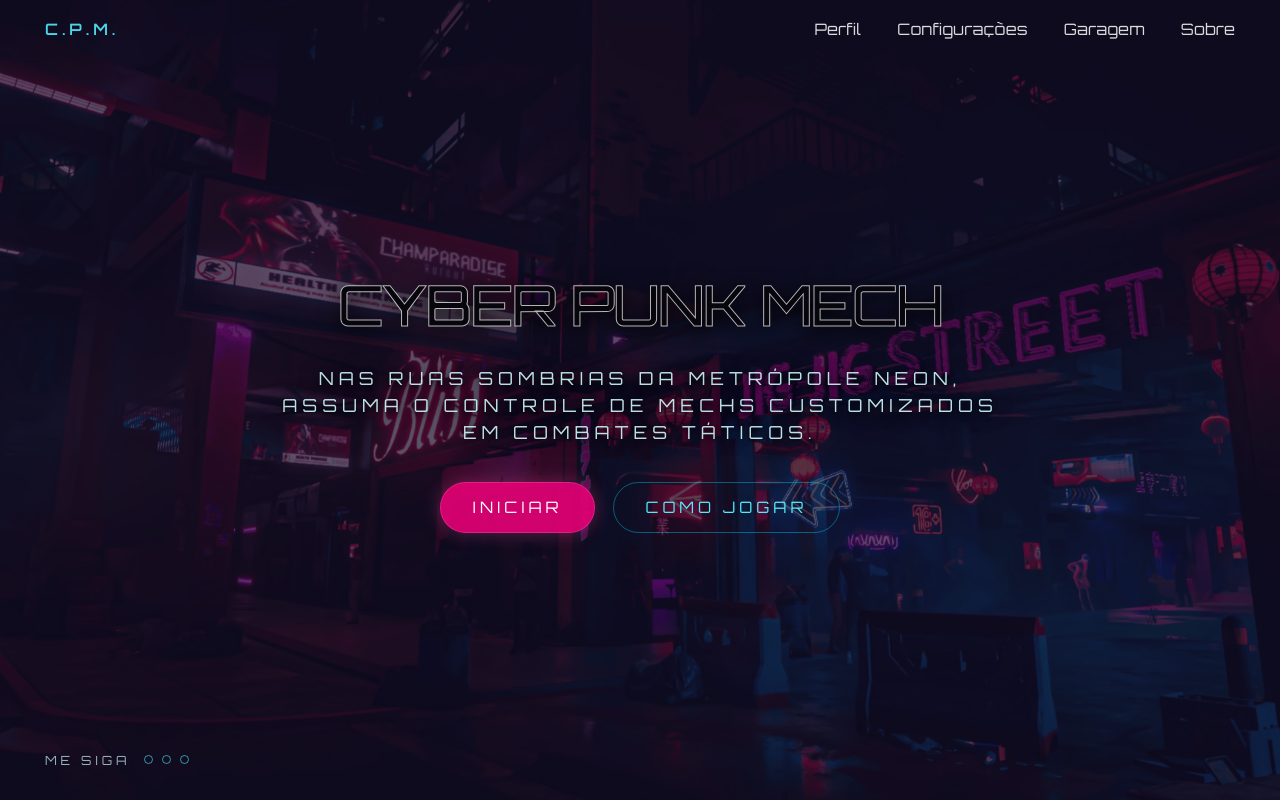
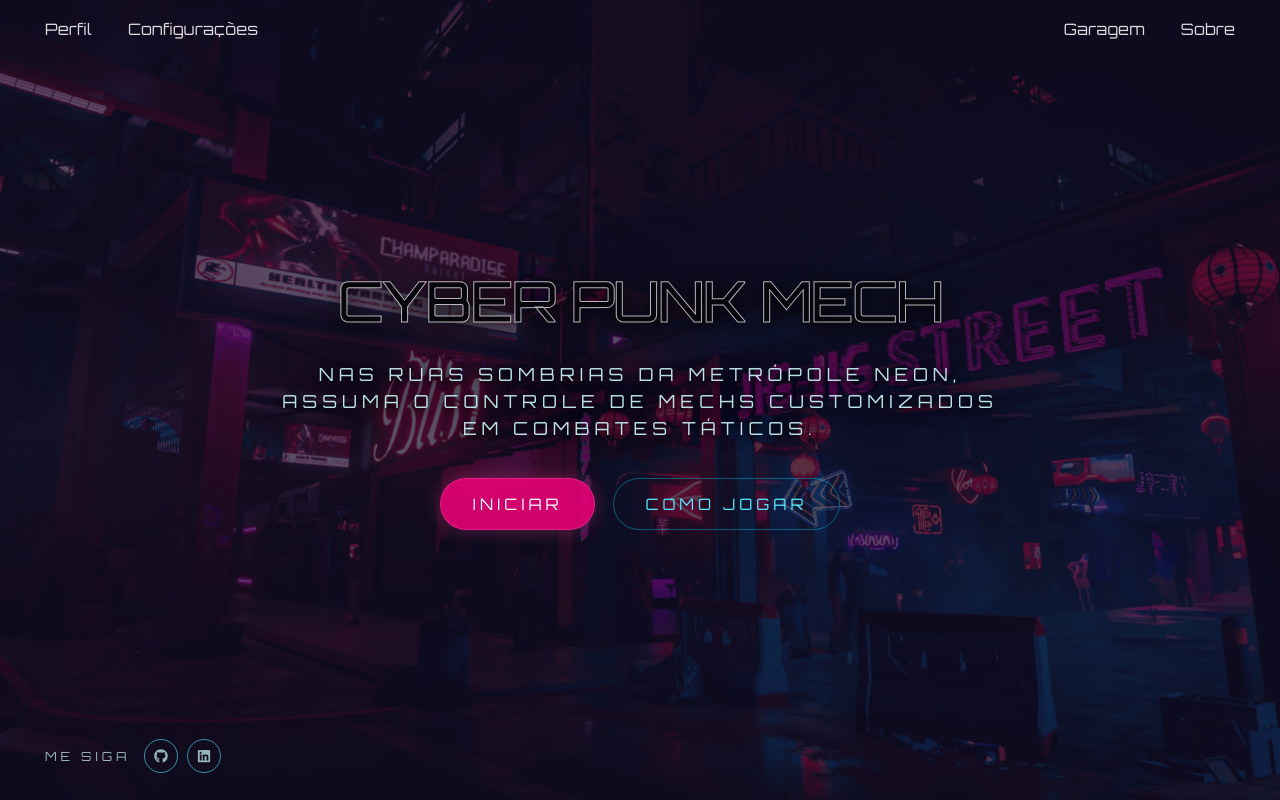
Before and after one commit to Naita1/CyberPunkMech-UI, a React (Vite) app: page / in a window 1280 px wide. Built offline with nearby package versions, Linux system fonts and the light colour scheme.

Commit message:
Polish cyberpunk theme visuals

```diff
--- a/package.json
+++ b/package.json
@@ -11,7 +11,8 @@
   },
   "dependencies": {
     "react": "^19.2.8",
-    "react-dom": "^19.2.8"
+    "react-dom": "^19.2.8",
+    "react-icons": "^5.7.0"
   },
   "devDependencies": {
     "@eslint/js": "^10.0.1",
--- a/src/components/common/NavBar/Navbar.jsx
+++ b/src/components/common/NavBar/Navbar.jsx
@@ -1,13 +1,12 @@
 function Navbar() {
   return (
     <nav className="relative z-10 flex items-center justify-between px-6 py-4 sm:px-10">
-      <a href="#home" className="text-sm font-semibold uppercase tracking-[0.25em] text-cyan-300/90 transition-opacity hover:text-cyan-200">
-        C.P.M.
-      </a>
-
       <div className="flex items-center gap-4 sm:gap-8">
         <a href="#perfil" className="text-sm text-white/85 transition-opacity hover:text-white">Perfil</a>
         <a href="#configuracoes" className="text-sm text-white/85 transition-opacity hover:text-white">Configurações</a>
+      </div>
+
+      <div className="flex items-center gap-4 sm:gap-8">
         <a href="#garagem" className="text-sm text-white/85 transition-opacity hover:text-white">Garagem</a>
         <a href="#sobre" className="text-sm text-white/85 transition-opacity hover:text-white">Sobre</a>
       </div>
--- a/src/components/layout/Footer/Footer.jsx
+++ b/src/components/layout/Footer/Footer.jsx
@@ -1,12 +1,29 @@
+import { FaGithub, FaLinkedin } from "react-icons/fa";
+
 function Footer() {
   return (
     <footer className="relative z-10 flex items-end px-6 pb-6 sm:px-10">
       <div className="flex items-center gap-3 text-[0.7rem] uppercase tracking-[0.3em] text-cyan-100/70">
         <span>Me siga</span>
         <div className="flex gap-2">
-          <span className="h-2 w-2 rounded-full border border-cyan-300/60" />
-          <span className="h-2 w-2 rounded-full border border-cyan-300/60" />
-          <span className="h-2 w-2 rounded-full border border-cyan-300/60" />
+          <a
+            href="https://github.com/Naita1"
+            target="_blank"
+            rel="noreferrer"
+            className="rounded-full border border-cyan-300/60 p-2 transition hover:border-cyan-200 hover:text-cyan-200"
+            aria-label="GitHub"
+          >
+            <FaGithub size={14} />
+          </a>
+          <a
+            href="https://www.linkedin.com/in/taina-cl-ribeiro/"
+            target="_blank"
+            rel="noreferrer"
+            className="rounded-full border border-cyan-300/60 p-2 transition hover:border-cyan-200 hover:text-cyan-200"
+            aria-label="LinkedIn"
+          >
+            <FaLinkedin size={14} />
+          </a>
         </div>
       </div>
     </footer>
```
Also changed, not shown: 1 other file (tests, documents, lock files or other folders).
